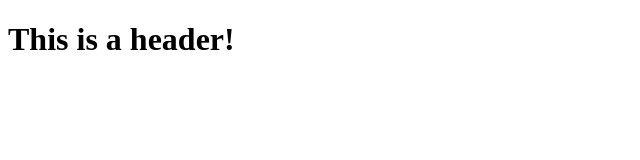
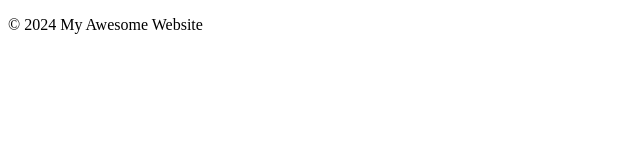
Before and after one commit to sblakely01/version-control-simulation-stephanyeblakely, a plain HTML site: page index.html in a window 1280 px wide. Shown: the whole page, without its empty margins (0-640 px from the left). Drawn offline with Linux system fonts and the light colour scheme.

Commit message:
Added awesome to footer

```diff
--- a/index.html
+++ b/index.html
@@ -7,7 +7,6 @@
     <title>Document</title>
 </head>
 <body>
-    <h1>This is a header!</h1>
-
+    <footer><p>&copy; 2024 My Awesome Website</p></footer>
 </body>
 </html>
```
